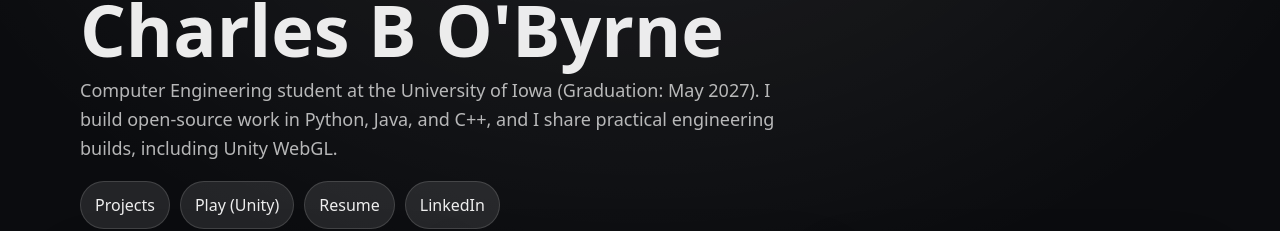
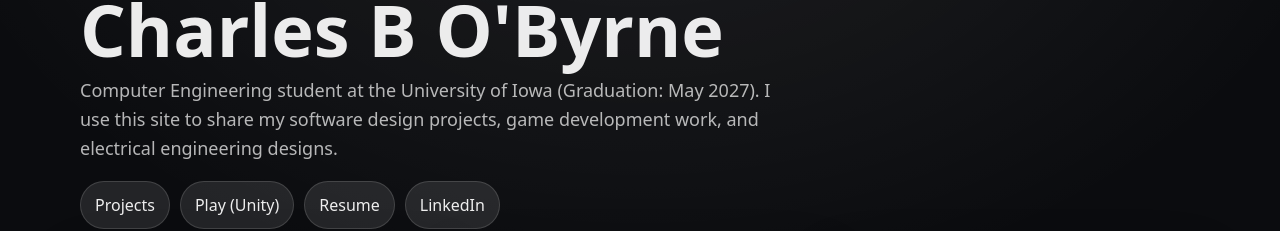
Before and after one commit to charbobyrne/charbobyrne.com, a React (Vite) app: page / in a window 1280 px wide. Shown: the part 173-404 px from the top of the page. Built offline with nearby package versions, Linux system fonts and the light colour scheme.

Commit message:
Refine home page description

```diff
--- a/src/pages/Home.jsx
+++ b/src/pages/Home.jsx
@@ -6,9 +6,9 @@ export default function Home() {
       <h1 className="h1">Charles B O&apos;Byrne</h1>
 
       <p className="sub">
-        Computer Engineering student at the University of Iowa (Graduation: May 2027). I build
-        open-source work in Python, Java, and C++, and I share practical engineering builds,
-        including Unity WebGL.
+        Computer Engineering student at the University of Iowa (Graduation: May 2027).
+        I use this site to share my software design projects, game development work,
+        and electrical engineering designs.
       </p>
 
       <div style={{ display: "flex", gap: 10, marginTop: 18, flexWrap: "wrap" }}>
```
